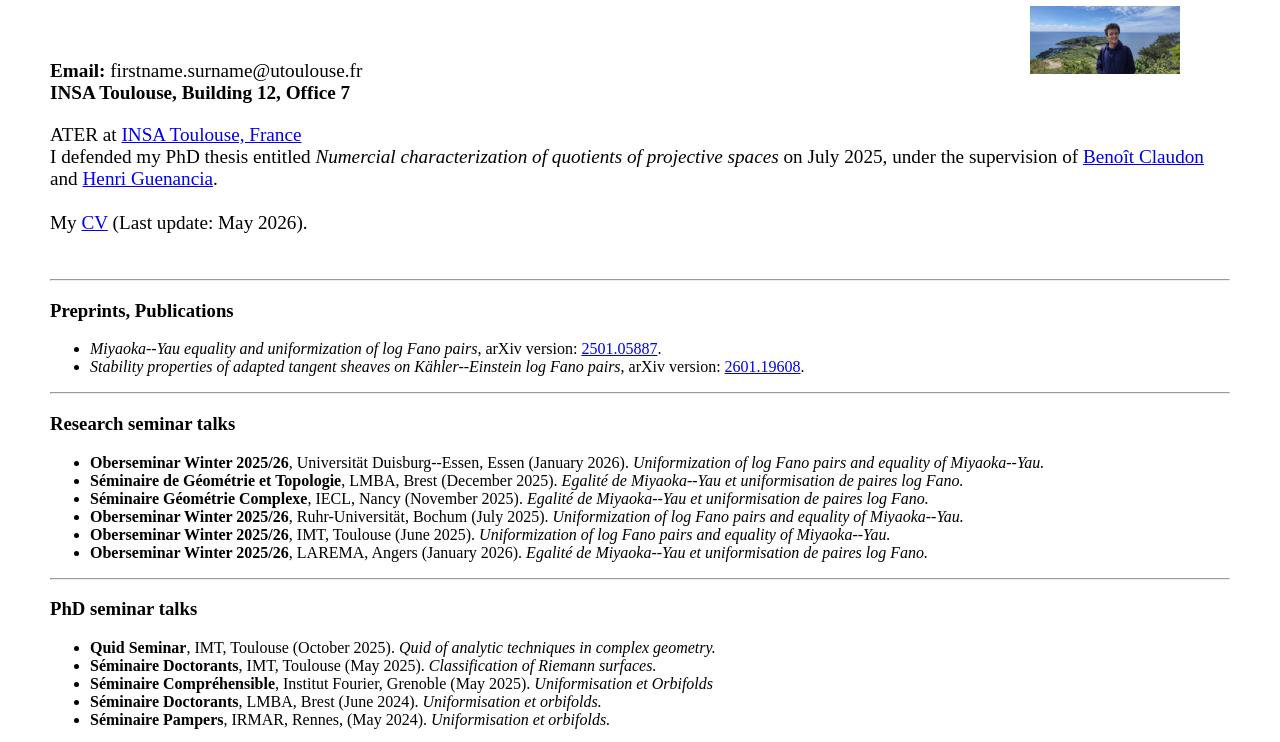
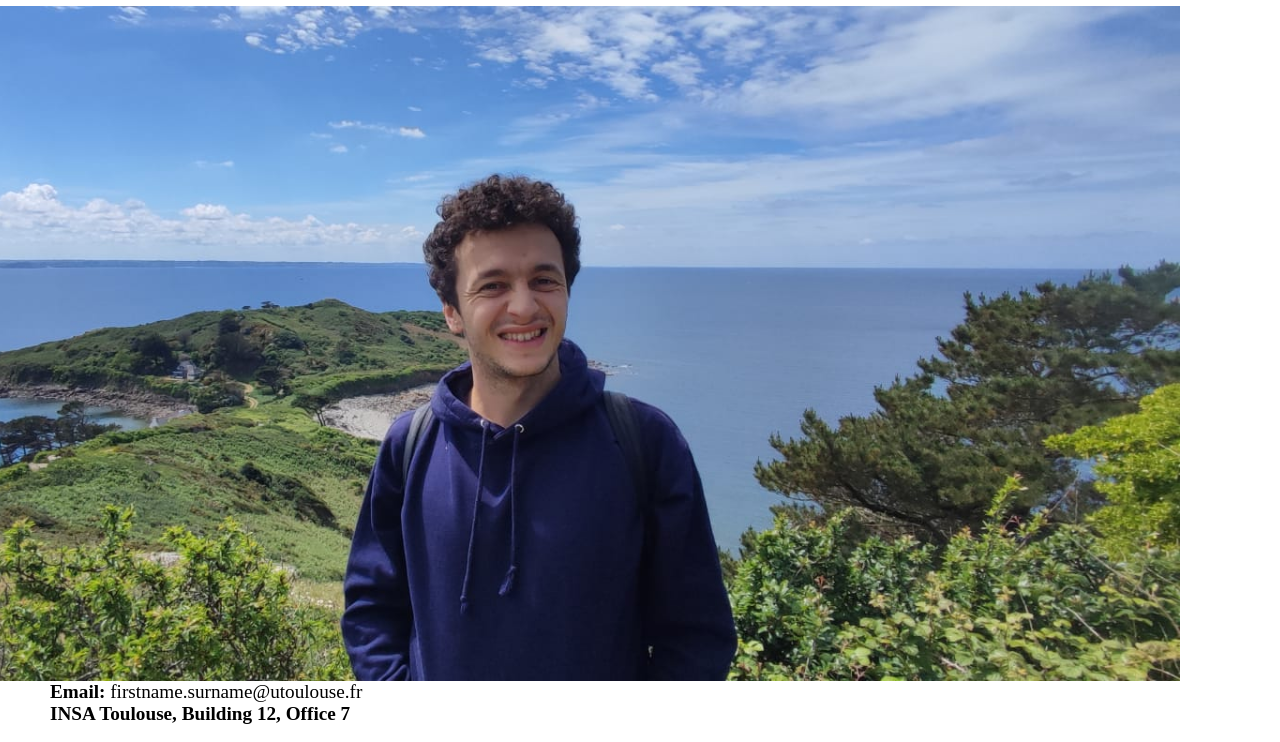
Before and after one commit to louis-dailly/louis-dailly.github.io, a plain HTML site: page index.html in a window 1280 px wide. Shown: the part 72-814 px from the top of the page. Drawn offline with Linux system fonts and the light colour scheme.

Commit message:
Update index.html

```diff
--- a/index.html
+++ b/index.html
@@ -8,7 +8,7 @@
     <h1>Louis DAILLY</h1>
 
     <div>
-    <img src="photo.jpeg" width="150" hspace="50" align="right" >
+    <img src="photo.jpeg" width="1500" hspace="50" align="right" >
 
 	<br><br><br>
     <big>
```
